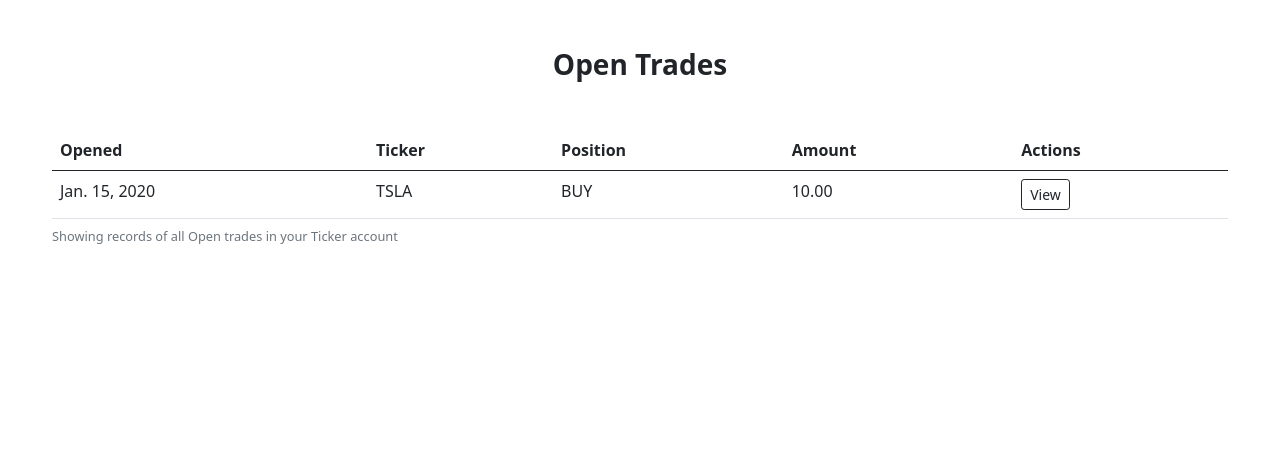
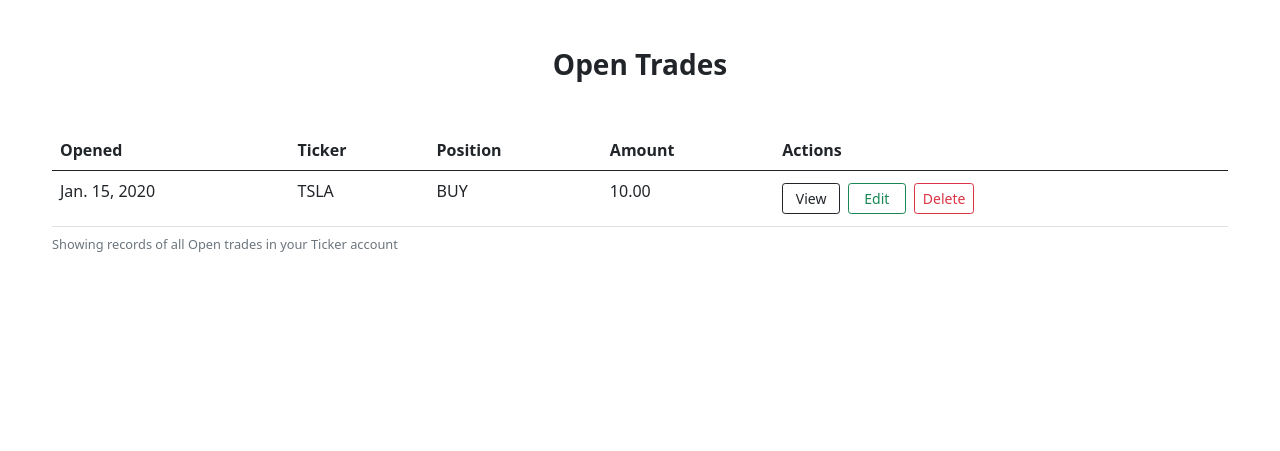
Before and after one commit to DannyGilligan/ticker, a Django app: page /open_trades/ in a window 1280 px wide. Shown: the part 72-523 px from the top of the page. Run offline with Django 4.2, Linux system fonts and the light colour scheme; tables that the repository leaves empty hold one stand-in row (values such as "Sample post").

Commit message:
Add action button class to enforce min width

```diff
--- a/trades/static/css/style.css
+++ b/trades/static/css/style.css
@@ -49,14 +49,9 @@ color: white;
     border-radius: 5px;
 }
 
-/* #add-trade-form-container{
-    min-height: 50rem;
+.action-button{
+    min-width: 3.6rem;
 }
-
-#menu-container{
-    min-height: 43rem;
-} */
-
 
 
 @media only screen and (max-width: 572px) {
--- a/trades/templates/trades/all_trades.html
+++ b/trades/templates/trades/all_trades.html
@@ -35,7 +35,7 @@
                         <td class=".d-block">{{ trade.trade_amount }}</td>
                         <td>
                             <!-- The View button code is below -->
-                            <button type="button" class="btn btn-outline-dark btn-sm me-1"
+                            <button type="button" class="btn btn-outline-dark btn-sm me-1 action-button"
                                 href="{% url 'view_trade' trade.id %}" data-bs-toggle="modal"
                                 data-bs-target="#selectedTrade{{ trade.id }}">View</button>
 
@@ -95,8 +95,8 @@
                             <!-- The Edit button code is below -->
                             <a class="btn btn-outline-success btn-sm my-1 me-1 action-button"
                                 href="{% url 'edit_trade' trade.id %}">Edit</a>
-
-                            <button type="button" class="btn btn-outline-danger btn-sm me-1" data-bs-toggle="modal" data-bs-target="#delete_trade{{ trade.id }}">Delete</button>
+                            <!-- The Delete button code is below -->
+                            <button type="button" class="btn btn-outline-danger btn-sm me-1 action-button" data-bs-toggle="modal" data-bs-target="#delete_trade{{ trade.id }}">Delete</button>
                         </td>
                     </tr>
                     {% endfor %}
--- a/trades/templates/trades/open_trades.html
+++ b/trades/templates/trades/open_trades.html
@@ -31,7 +31,7 @@
                         <td class="hide-on-mobile">{{ trade.position }}</td>
                         <td>{{ trade.trade_amount }}</td>
                         <td>
-                            <button type="button" class="btn btn-outline-dark btn-sm me-1"
+                            <button type="button" class="btn btn-outline-dark btn-sm me-1 action-button"
                                 href="{% url 'view_trade' trade.id %}" data-bs-toggle="modal"
                                 data-bs-target="#selectedTrade{{ trade.id }}">View</button>
 
@@ -79,11 +79,19 @@
                                         </div>
                                         <div class="modal-footer">
                                             <button type="button" class="btn btn-dark"
-                                            data-bs-dismiss="modal">Close</button>
+                                                data-bs-dismiss="modal">Close</button>
                                         </div>
                                     </div>
                                 </div>
                             </div>
+                            <!-- The Modal section ends above this comment -->
+
+                            <!-- The Edit button code is below -->
+                            <a class="btn btn-outline-success btn-sm my-1 me-1 action-button"
+                                href="{% url 'edit_trade' trade.id %}">Edit</a>
+                            <!-- The Delete button code is below -->
+                            <button type="button" class="btn btn-outline-danger btn-sm me-1 action-button"
+                                data-bs-toggle="modal" data-bs-target="#delete_trade{{ trade.id }}">Delete</button>
                         </td>
                     </tr>
                     {% endfor %}
```
Also changed, not shown: trades/templates/trades/closed_trades.html (+8 -1 lines).
